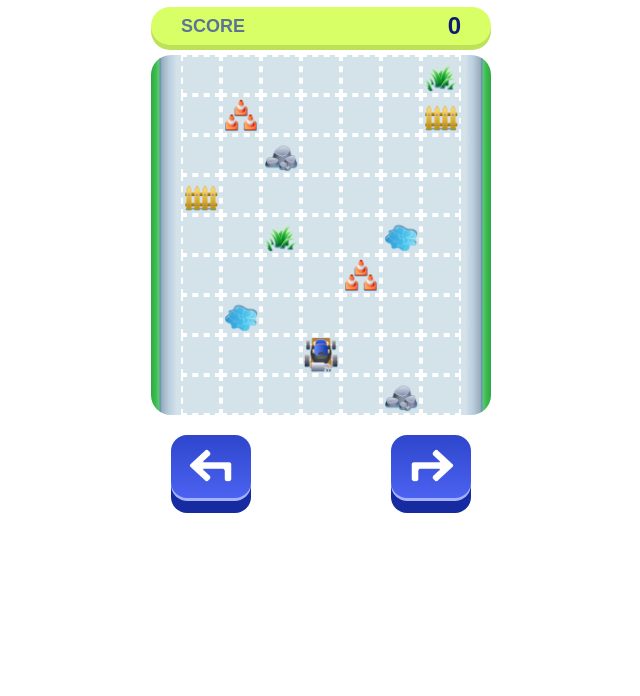
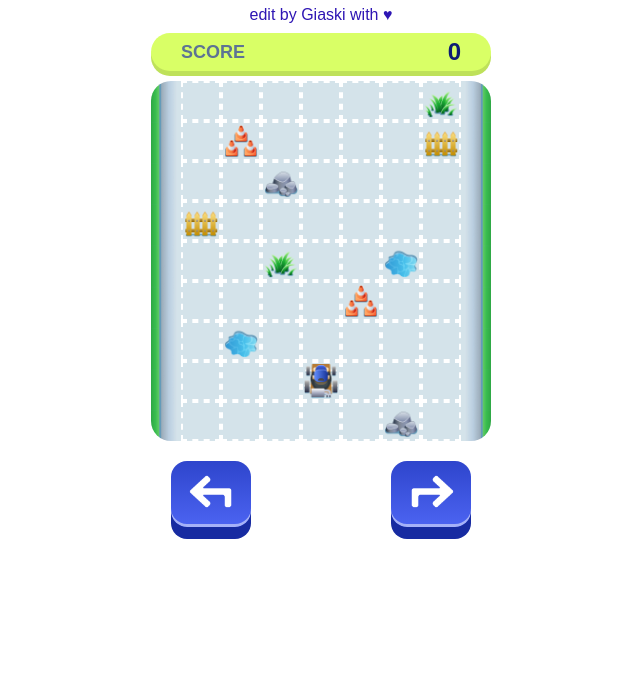
Before and after one commit to giannisaladino/kart-crash, a plain HTML site: page index.html in a window 1280 px wide. Shown: the part 104-800 px from the top of the page, without its empty margins (319-959 px from the left). Drawn offline with Linux system fonts and the light colour scheme; a web font is replaced by a local one.

Commit message:
EDIT: some html

```diff
--- a/index.html
+++ b/index.html
@@ -33,6 +33,7 @@
 
     <!-- Pannello informazioni di gioco -->
     <div class="game-panel">
+      <p class="riconoscimenti">edit by Giaski with &hearts;</p>
       <!-- Punteggio -->
       <div class="score">
         <span class="score-label">SCORE</span>
--- a/style.css
+++ b/style.css
@@ -32,6 +32,12 @@ header img {
 	margin: auto;
 	width: 340px;
 	touch-action: manipulation;
+}
+
+.riconoscimenti {
+	text-align: center;
+	padding-bottom: 10px;
+	color: #2e16b4;
 }
 
 .game-panel {
```
